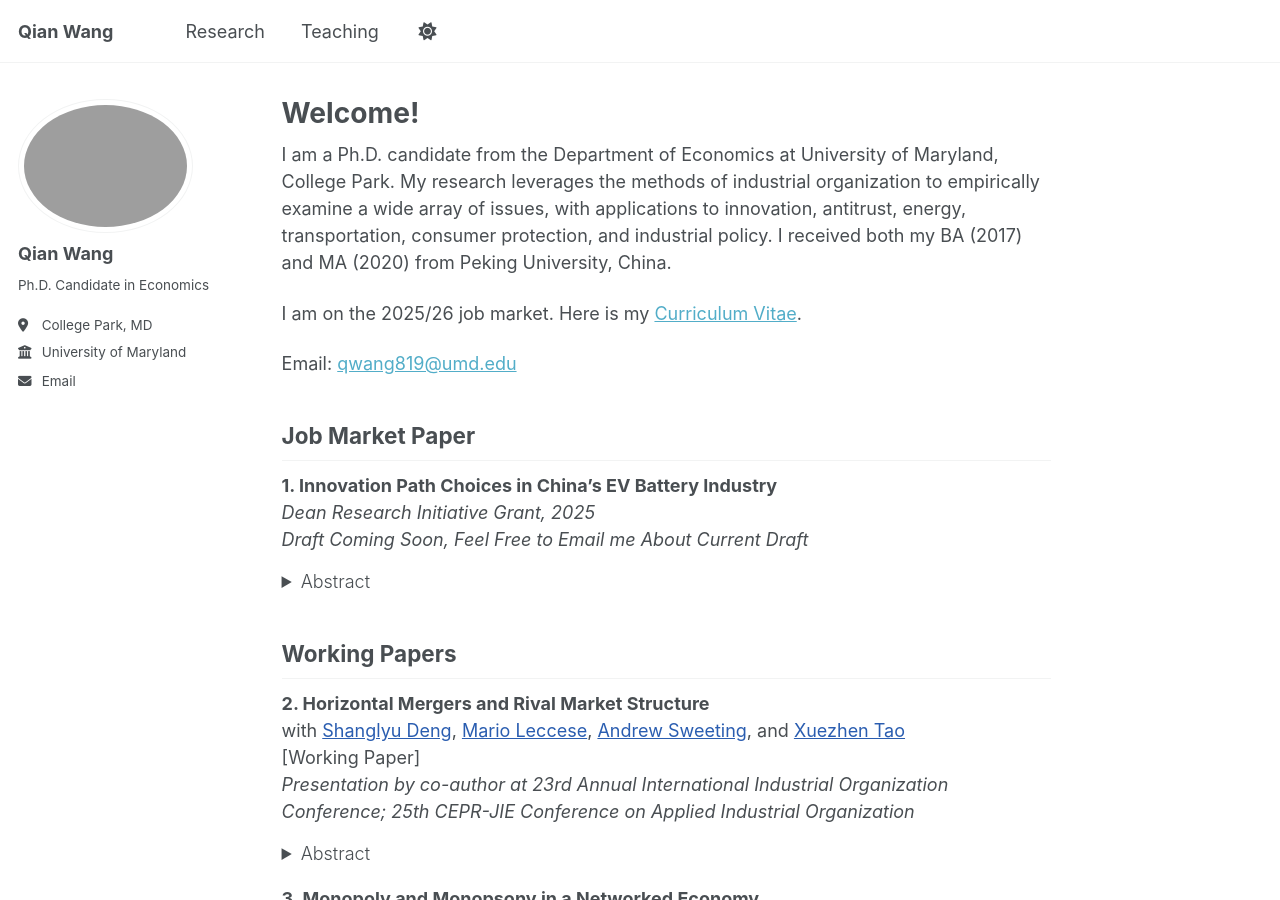
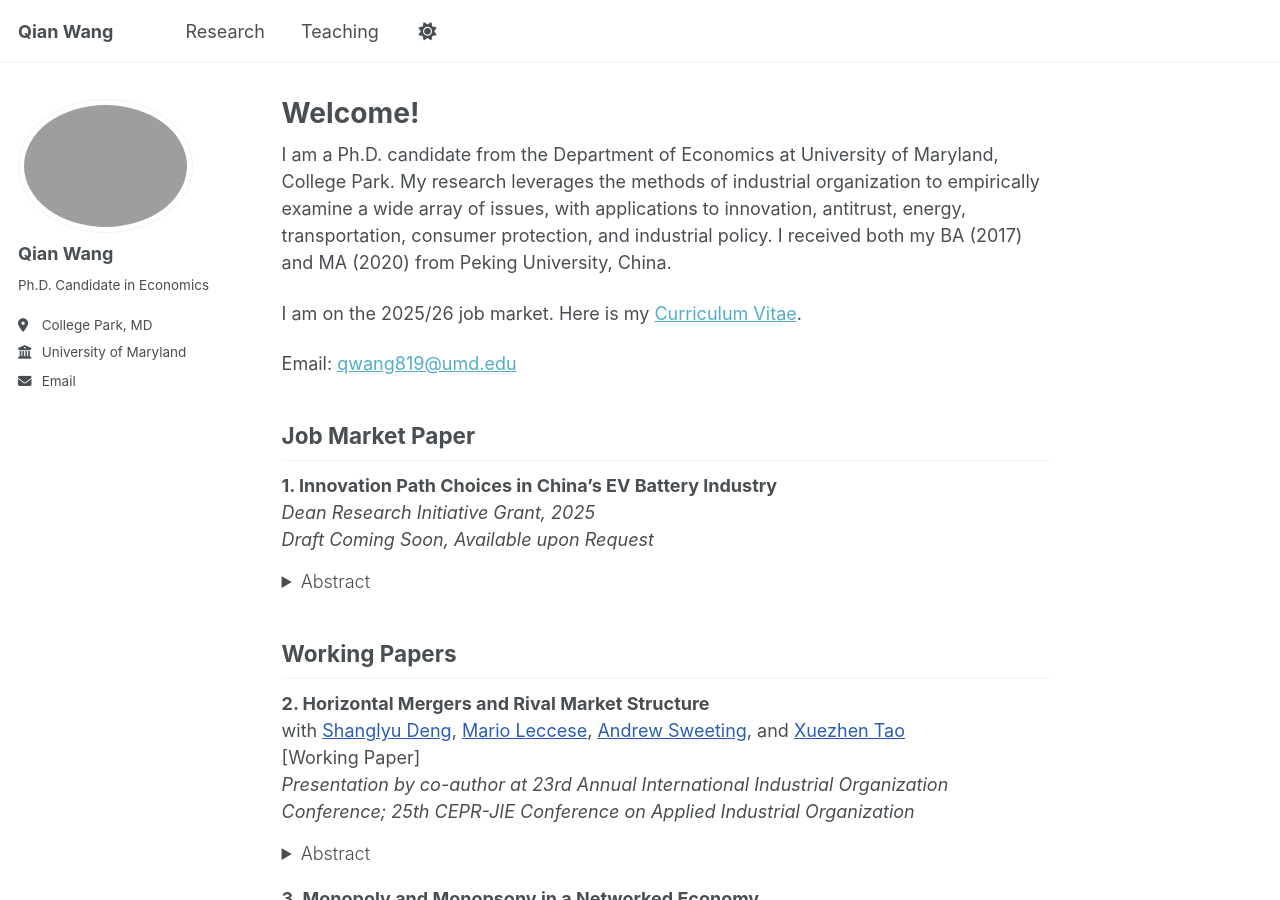
Before and after one commit to qwang819/qwang819.github.io, a Jekyll site: the page built from _pages/about.md, in a window 1280 px wide and 900 px high. Built offline with Jekyll 4.4.1, drawn with Linux system fonts in a browser that asks for light colours; a script that is not in the unit is left out.

Commit message:
Update about.md

```diff
--- a/_pages/about.md
+++ b/_pages/about.md
@@ -19,7 +19,7 @@ Email: <a href="mailto:qwang819@umd.edu">qwang819@umd.edu</a>
 
 **1. Innovation Path Choices in China’s EV Battery Industry**
 *Dean Research Initiative Grant, 2025*
-*Draft Coming Soon, Feel Free to Email me About Current Draft*
+*Draft Coming Soon, Available upon Request*
 <details style="margin-top: -0.5rem; margin-bottom: 1rem;">
    <summary><span style="font-weight:300;">Abstract</span></summary>
    <p style="text-align: justify;">
```
